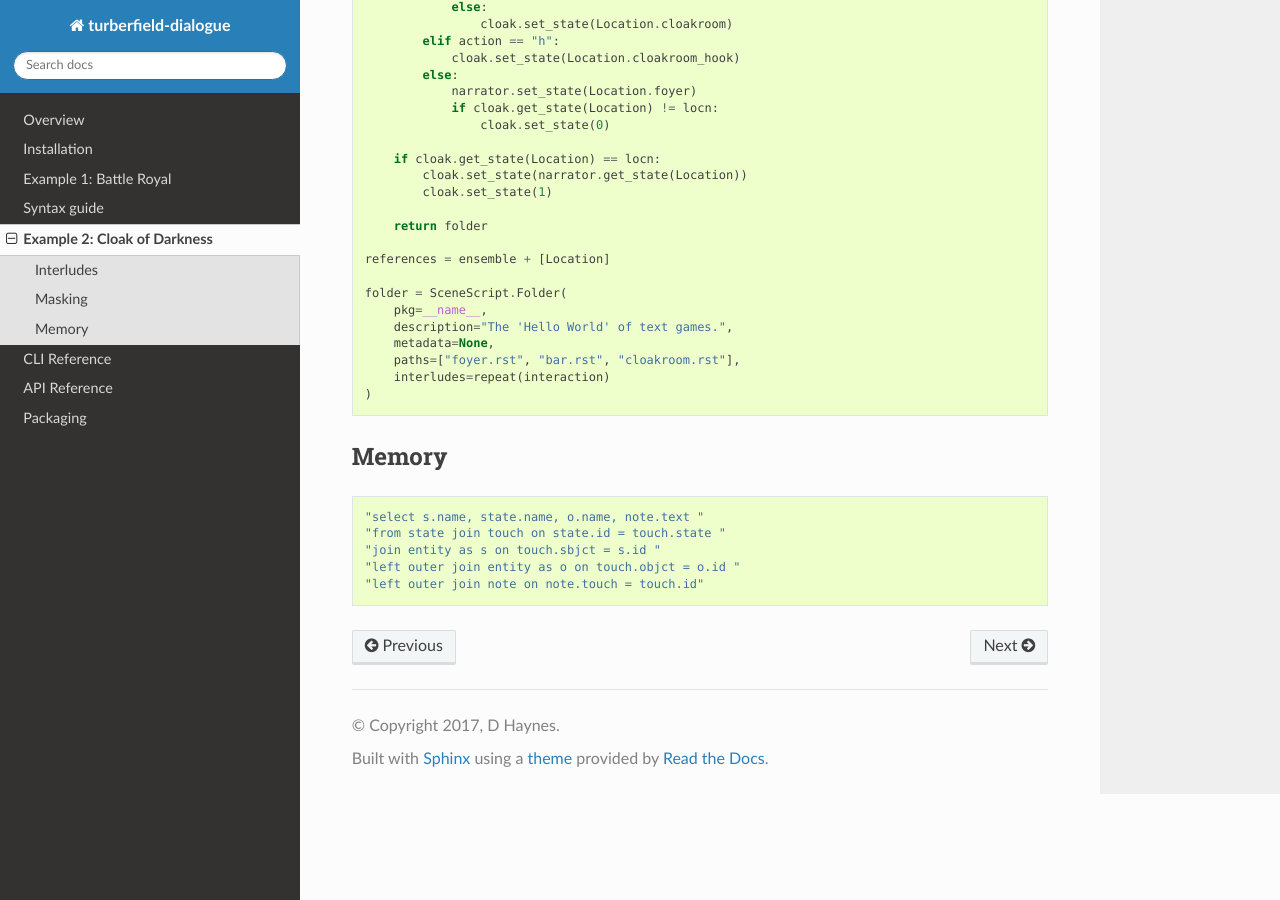
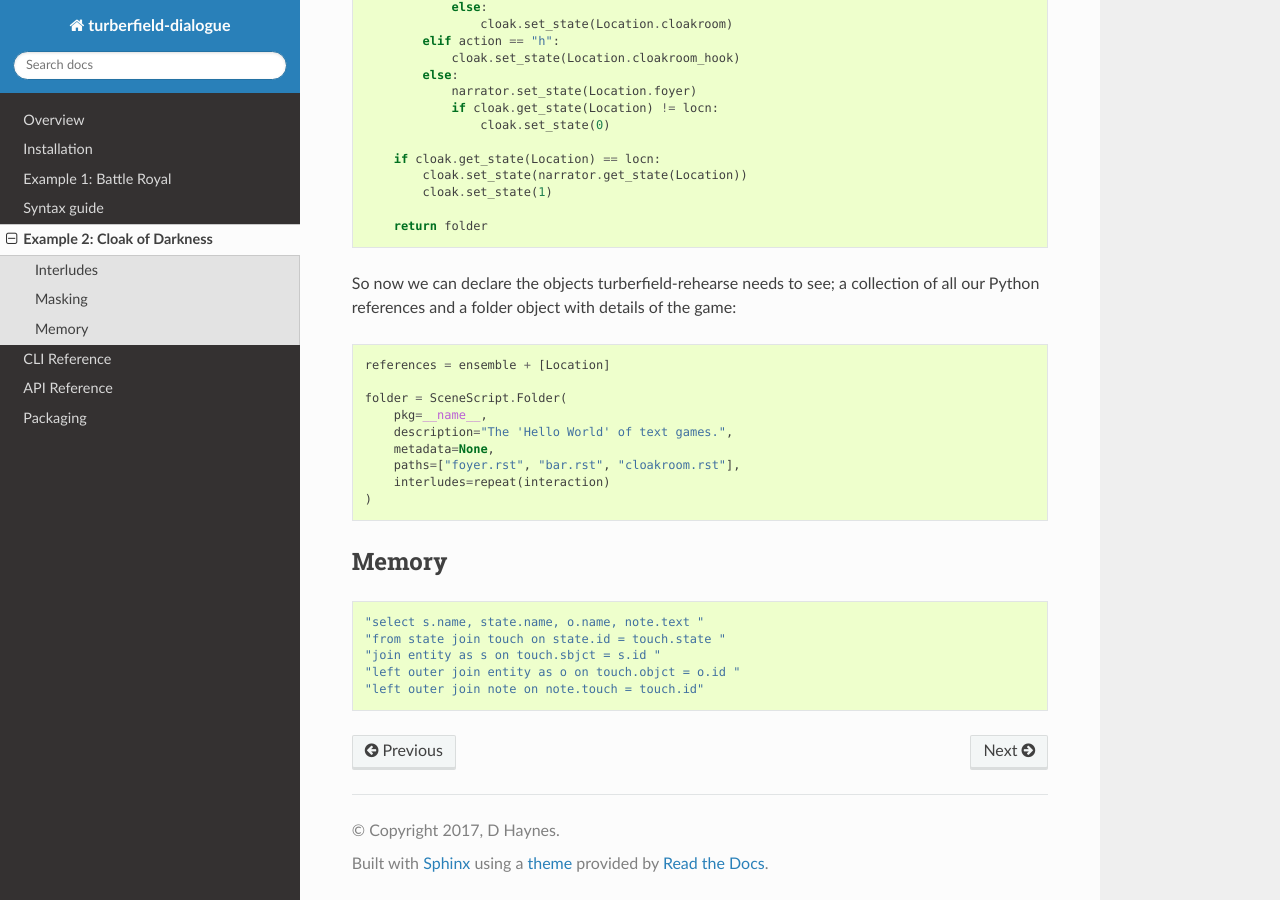
Before and after one commit to tundish/turberfield-dialogue, a Sphinx documentation site: the page built from turberfield/dialogue/doc/cloak.rst, in a window 1280 px wide and 900 px high, scrolled down 3522 px. Built offline with Sphinx 7.4.7 and the Read the Docs theme 2.0.0, drawn with Linux system fonts in a browser that asks for light colours.

Commit message:
More code doc.

```diff
--- a/turberfield/dialogue/doc/cloak.rst
+++ b/turberfield/dialogue/doc/cloak.rst
@@ -199,6 +199,12 @@ dumbest text parser:
 
         return folder
 
+So now we can declare the objects turberfield-rehearse needs to
+see; a collection of all our Python references and a folder object
+with details of the game:
+
+.. code-block:: python
+
     references = ensemble + [Location]
 
     folder = SceneScript.Folder(
```
Also changed, not shown: other parts of turberfield/dialogue/doc/cloak.rst (+2 -0 lines).
